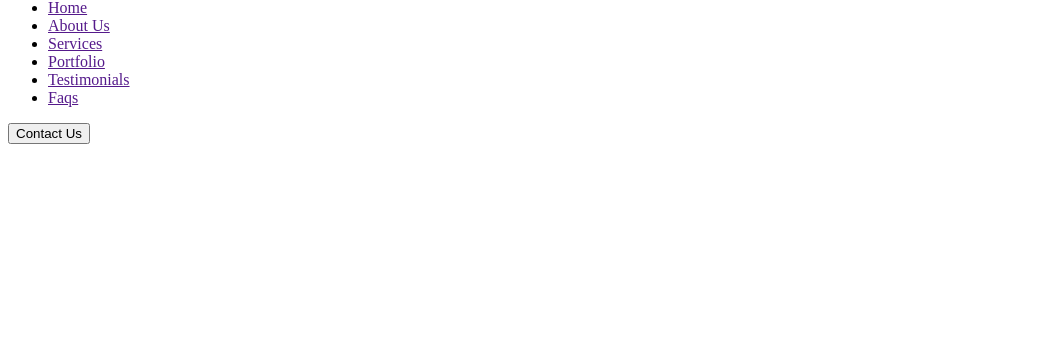
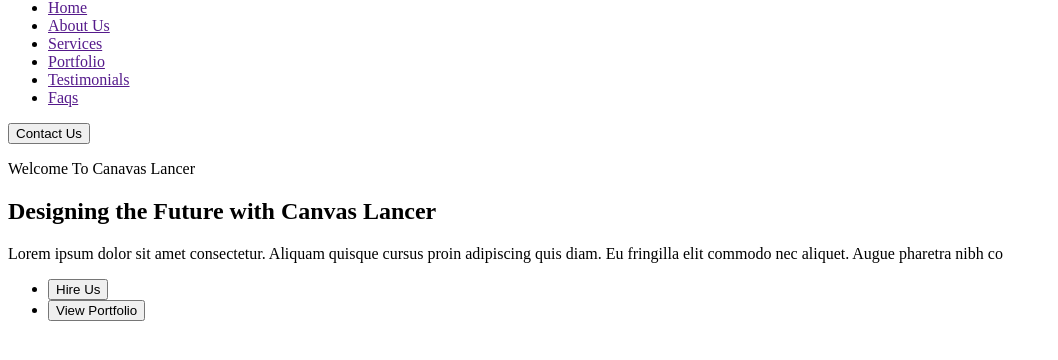
Before and after one commit to Viktoriia-Parpalii/team-project, a plain HTML site: page index.html in a window 1280 px wide. Shown: the part 82-442 px from the top of the page, without its empty margins (0-1058 px from the left). Drawn offline with Linux system fonts and the light colour scheme.

Commit message:
add hero section

```diff
--- a/index.html
+++ b/index.html
@@ -25,5 +25,23 @@
       </nav>
       <button type="button">Contact Us</button>
     </header>
+    <main>
+      <section>
+        <p>Welcome To Canavas Lancer</p>
+        <h1>Designing the Future with Canvas Lancer</h1>
+        <p>Lorem ipsum dolor sit amet consectetur. Aliquam quisque cursus proin adipiscing quis diam. Eu fringilla elit commodo nec aliquet. Augue pharetra nibh co</p>
+        <ul>
+          <li>
+<button type="button">
+  Hire Us
+</button>
+          </li>
+          <li>
+            <button type="button">View Portfolio</button>
+          </li>
+        </ul>
+      </section>
+    </main>
+
   </body>
 </html>
```
